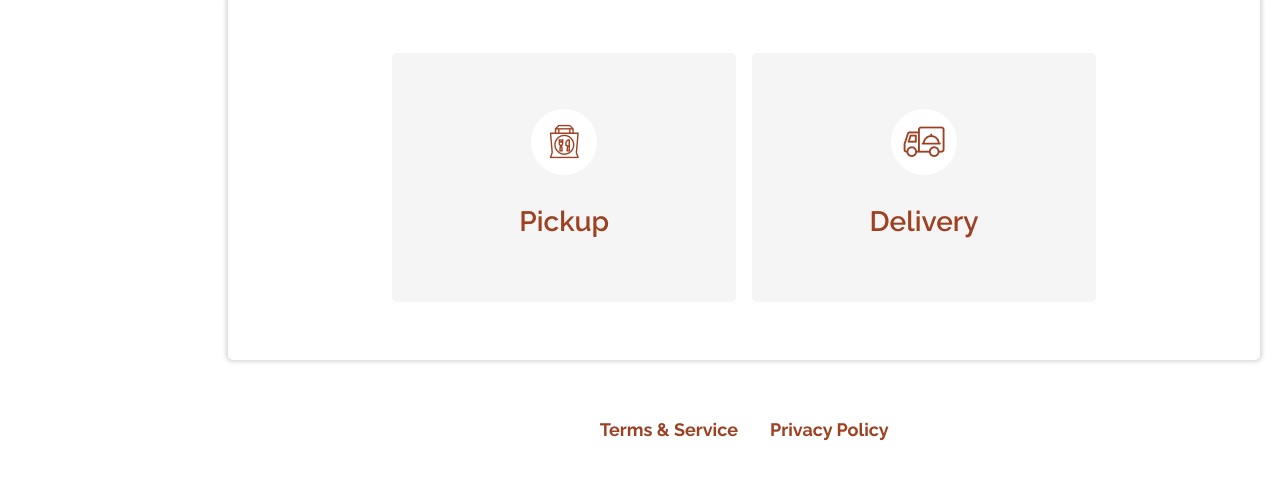
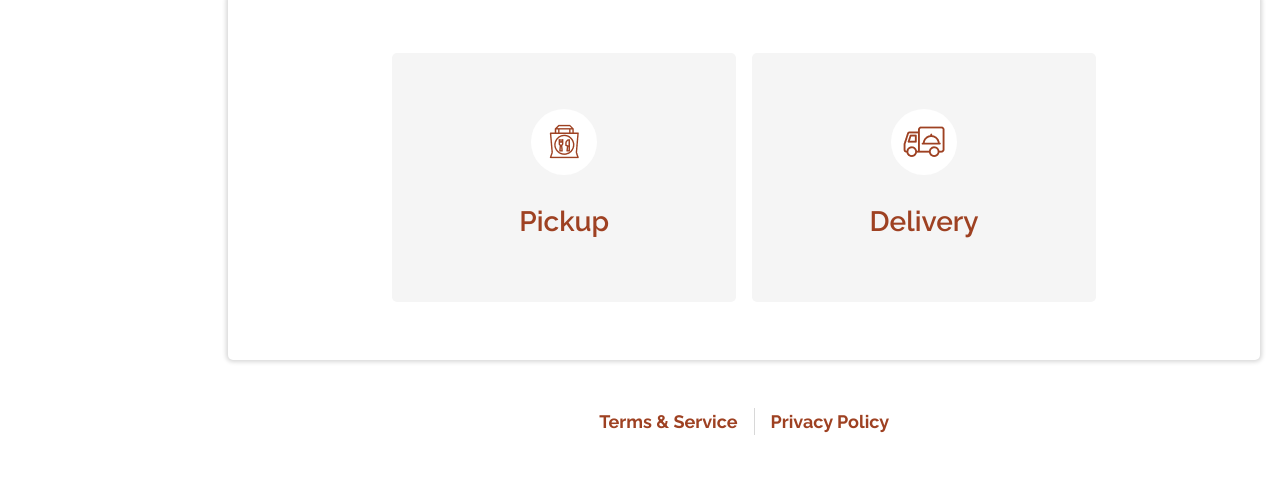
Before and after one commit to frontendvault/arizona-sandwich, a plain HTML site: page start-order.html in a window 1280 px wide. Shown: the part 177-656 px from the top of the page. Drawn offline with Linux system fonts and the light colour scheme.

Commit message:
start order page

```diff
--- a/scss/_startOrder.scss
+++ b/scss/_startOrder.scss
@@ -44,6 +44,12 @@
         .nav-link {
             color: $brown;
             font-weight: 700;
+            padding-top: 0;
+            padding-bottom: 0;
+        }
+
+        .active {
+            border-right: 1px solid $light-grey;
         }
     }
 }
```
Also changed, not shown: scss/main.css, 1 other file.
